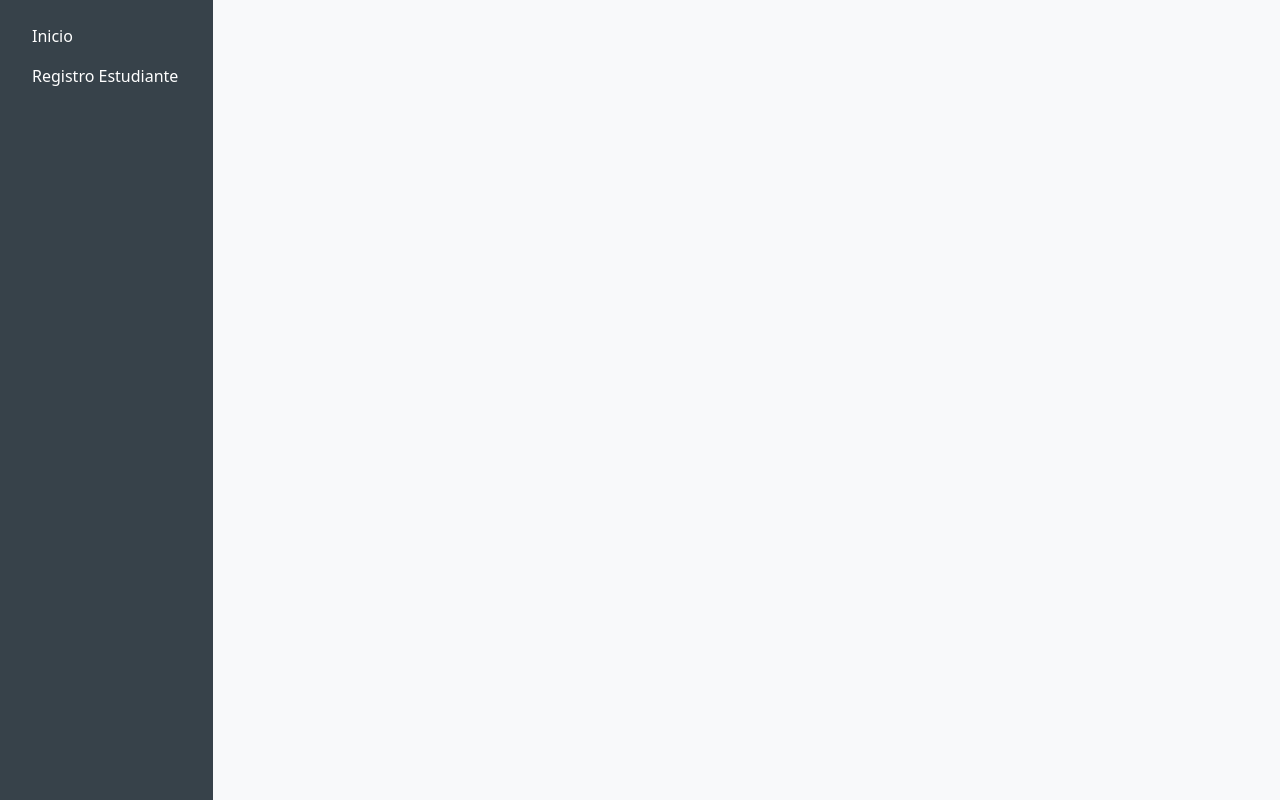
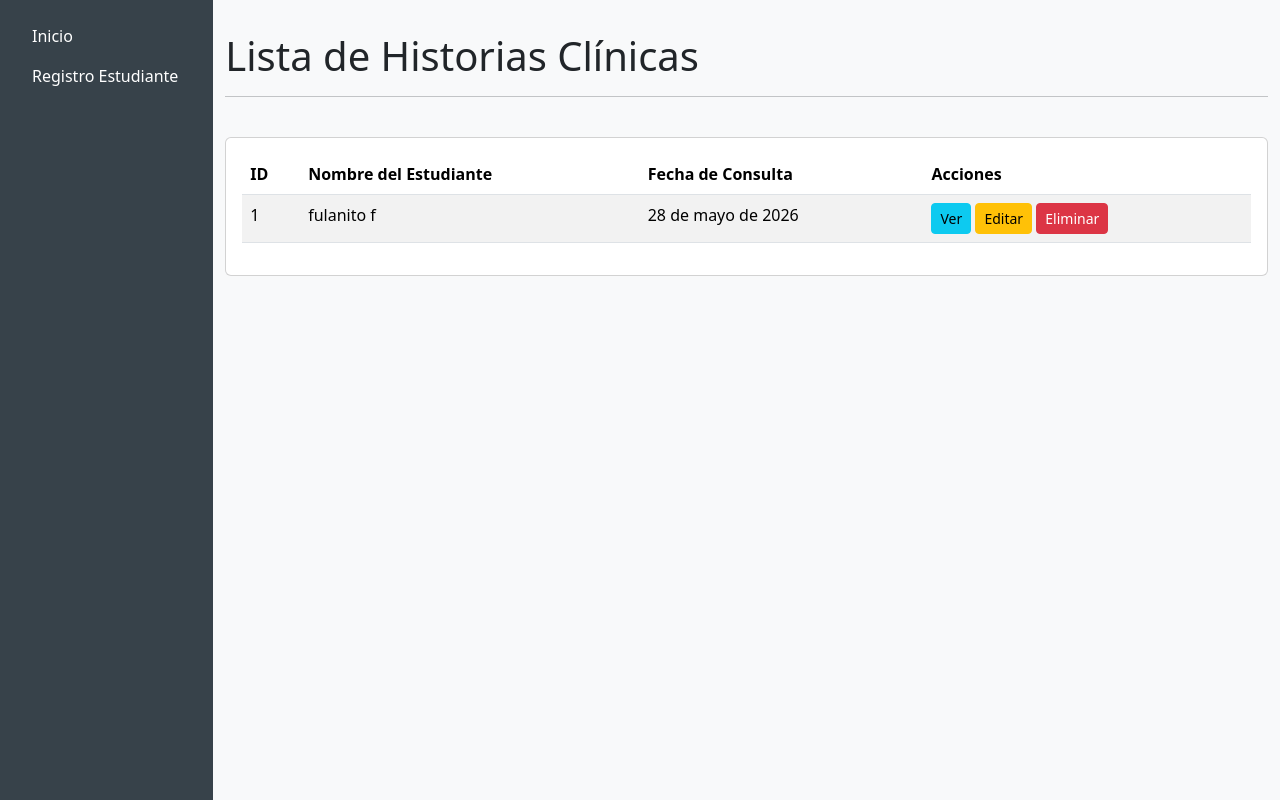
Before and after one commit to marcomelendezz/SistmaHistoriaClinicaYControlMedicoDiario, a Django app: page /historia/lista_historia/ in a window 1280 px wide. Shown: the part 86-886 px from the top of the page. Run offline with Django 5.2, Linux system fonts and the light colour scheme; data comes from the database, SQL or seed files in the repository.

Commit message:
tabla hecha

```diff
--- a/Hisotria_clinica/templates/historia/lista_historia.html
+++ b/Hisotria_clinica/templates/historia/lista_historia.html
@@ -1,8 +1,47 @@
 {% extends "base/header_navbar.html" %}
 {% load static %}
 
-{% block title %}Registro de Historia Clínica{% endblock %}
+{% block title %}Lista de Historias Clínicas{% endblock %}
 
 {% block content %}
+<div class="container-fluid">
+    <div class="row mb-4">
+        <div class="col-12">
+            <h1 class="mb-3">Lista de Historias Clínicas</h1>
+            <hr>
+        </div>
+    </div>
 
+    <div class="card">
+        <div class="card-body">
+            <table class="table table-striped">
+                <thead>
+                    <tr>
+                        <th>ID</th>
+                        <th>Nombre del Estudiante</th>
+                        <th>Fecha de Consulta</th>
+                        <th>Acciones</th>
+                    </tr>
+                </thead>
+                <tbody>
+                    {% for historia in historias %}
+                    <tr>
+                        <td>{{ historia.id }}</td>
+                        <td>{{ historia.estudiante.nombre }} {{ historia.estudiante.apellido }}</td>
+                        <td>{{ historia.fecha_consulta }}</td>
+                        <td>
+                            <a href="#" class="btn btn-info btn-sm">Ver</a>
+                            <a href="#" class="btn btn-warning btn-sm">Editar</a>
+                            <a href="#" class="btn btn-danger btn-sm">Eliminar</a>
+                        </td>
+                    </tr>
+                    {% empty %}
+                    <tr>
+                        <td colspan="4" class="text-center">No hay historias clínicas registradas.</td>
+                    </tr>
+                    {% endfor %}
+                </tbody>
+            </table>
+        </div>
+    </div>
 {% endblock %}
--- a/Hisotria_clinica/views.py
+++ b/Hisotria_clinica/views.py
@@ -1,5 +1,6 @@
 from django.shortcuts import redirect, render
 from .forms import EstudianteForm, HistoriaClinicaForm
+from .models import HistoriaClinica
 
 
 def registro_historia_view(request):
@@ -23,5 +24,7 @@ def registro_historia_view(request):
         }
     )
 
+
 def lista_historia_view(request):
-    return render(request, 'historia/lista_historia.html',)
+    historias = HistoriaClinica.objects.select_related('estudiante').all().order_by('-fecha_consulta')
+    return render(request, 'historia/lista_historia.html', {'historias': historias})
```
